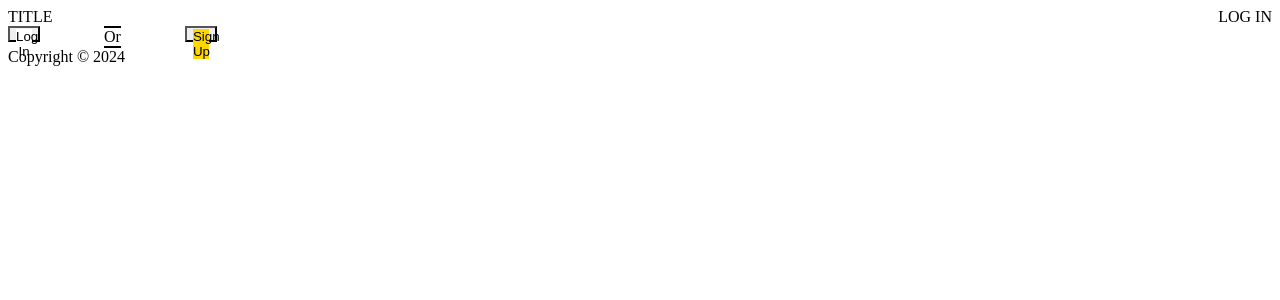
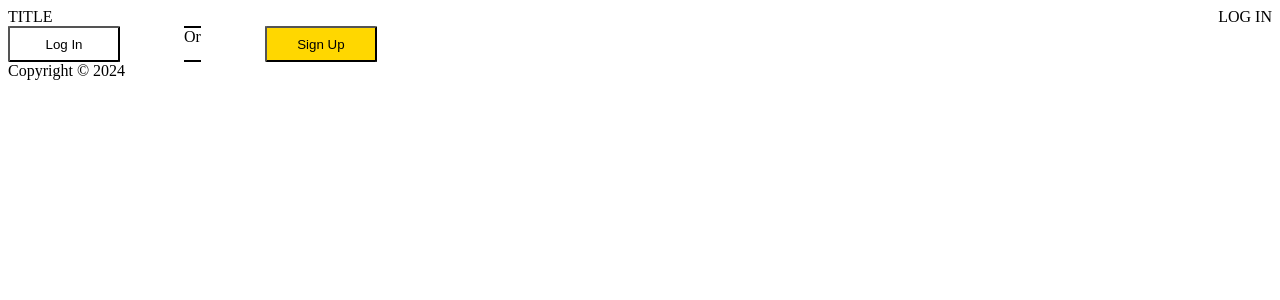
Before and after one commit to gtstarnes/SvelteLingo, a SvelteKit app: page / in a window 1280 px wide. Shown: the top 300 px of the page. Built offline with nearby package versions, Linux system fonts and the light colour scheme.

Commit message:
added styles

```diff
--- a/src/components/MainButton.svelte
+++ b/src/components/MainButton.svelte
@@ -4,15 +4,20 @@ export let color = 'lightgray'
 </script>
 
 
-<button>
-    <div style={`background-color: ${color}`}>{text}</div>
+<button style={`background-color: ${color}`}>
+    {text}
 </button>
 
 
 <style>
  button {
     height: 1rem;
-    width: 2rem;
+    width: 7rem;
     border-radius: 2%;
+    padding: 1rem;
+    display: flex;
+    justify-content: center;
+    align-items: center;
+    cursor: pointer;
  }
 </style>
```
